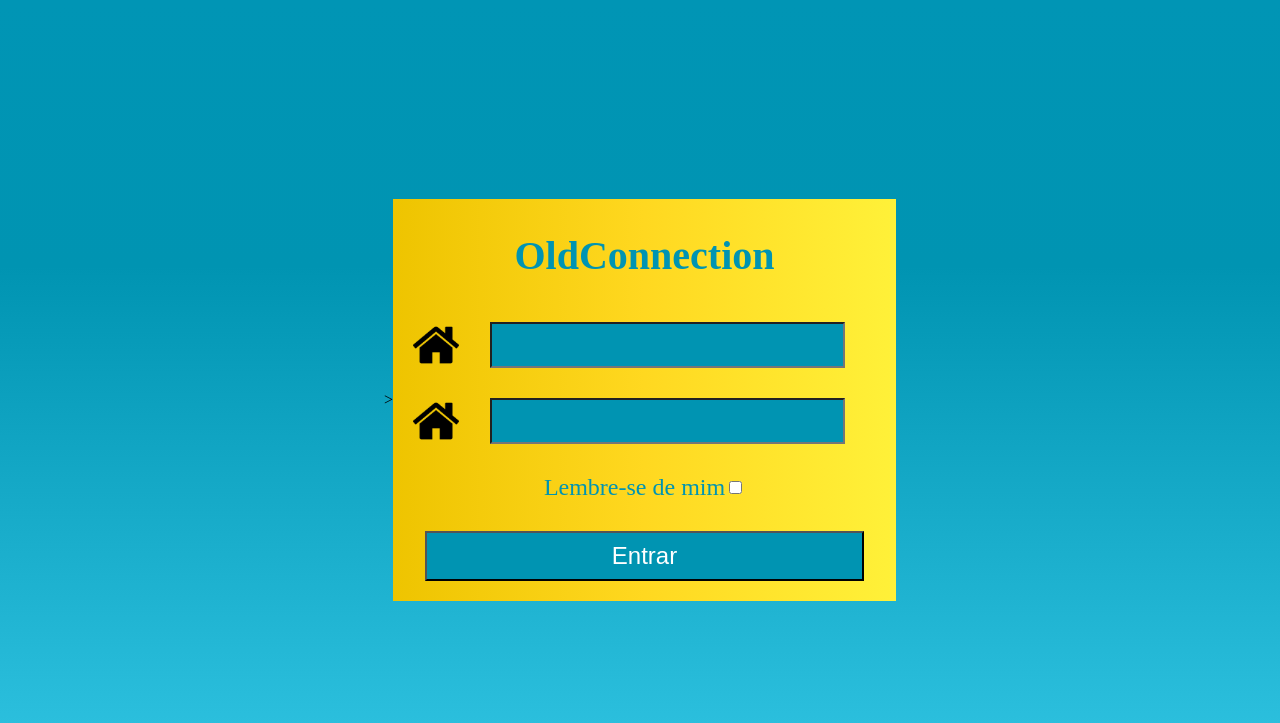
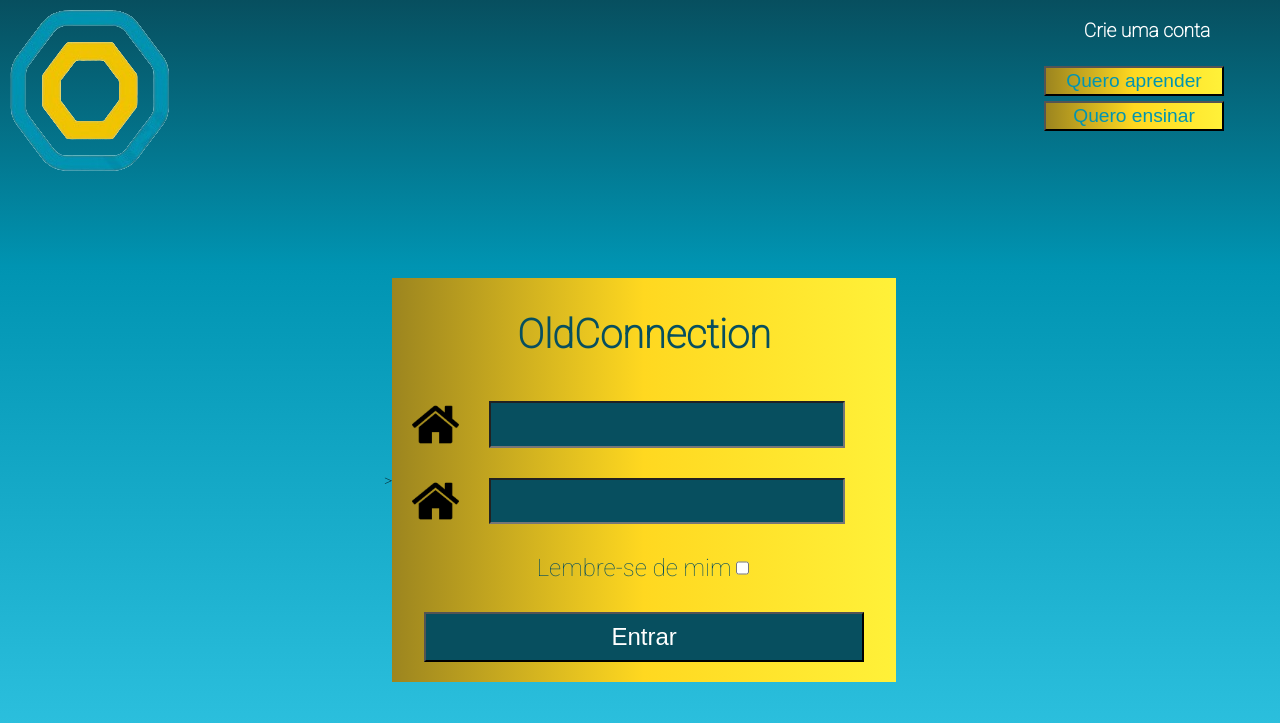
Before and after one commit to ICEI-PUC-Minas-PBR-SI/pbr-si-ads-2023-2-p1-tiaw-g12-oldconnection, a plain HTML site: page src/index.html in a window 1280 px wide. Drawn offline with Linux system fonts and the light colour scheme.

Commit message:
implementação da tela de login

```diff
--- a/src/css/login.css
+++ b/src/css/login.css
@@ -1,17 +1,20 @@
+@import url('https://fonts.googleapis.com/css2?family=Roboto:wght@100&display=swap');
 
 body{
     padding: 0;
     margin: 0;
     height: 100vh;
+    font-family: 'Roboto', sans-serif;
 
-    background: linear-gradient(#0095B5,#0094B2,#19ADCB,#32C6E4);
+    background: linear-gradient(#074f5f,#0094B2,#19ADCB,#32C6E4);
+    /*background: linear-gradient(#32C6E4,#0094B2,#19ADCB,#074f5f);*/
 
 }
 
 .main-container{
     display: grid;
     grid-template-columns: 20% 20% 20% 20% 20%;
-    grid-template-rows: 20% 20% 20% 20% 20%;
+    grid-template-rows: 30% 20% 20% 20% 10%;
 }
 
 header{
@@ -21,6 +24,49 @@ header{
     grid-row-start: 1;
     grid-row-end: 2;
     /*background-color: azure;*/
+}
+
+.header-container{
+    display: grid;
+    grid-template-columns: 33% 1fr 20%;
+    grid-template-rows: 100%;
+}
+
+.logo-container{
+    padding: 10px;
+    grid-column-start: 1;
+    grid-column-end: 2;
+}
+
+.nova-conta-container{
+    grid-column-start: 3;
+    grid-column-end: 4;
+}
+
+.nova-conta-container .nova-conta-item{
+    padding-left: 20px;
+    padding-right: 30px;
+    padding-bottom: 5px;
+}
+
+.nova-conta-container .nova-conta-item h3{
+    text-align: center;
+    font-size: 1.2em;
+    color:white;
+}
+
+.nova-conta-container .nova-conta-item button{
+
+    background: linear-gradient(to right,#9c851f, #FFD820, #FFF139);
+    color:#0094B2;
+    font-size: 1.2em;
+    width: 180px;
+    height: 30px;
+}
+
+.nova-conta-container .nova-conta-item button:hover{
+    background: linear-gradient(to right,#FFF139, #FFD820, #9c851f);
+    color: white;
 }
 
 main{
@@ -42,15 +88,21 @@ main{
     height: 100%;
 }
 
+
+
 .login-form{
 
-    background: linear-gradient(to right,#EEC400, #FFD820, #FFF139);
+    background: linear-gradient(to right,#9c851f, #FFD820, #FFF139);
 }
 
 .login-form h1{
-    color: #0094B2;
+    color: #074f5f;
     font-size: 2.5em;
     text-align: center;
+}
+
+.login-form:hover{
+    background: linear-gradient(to right,#FFF139, #FFD820, #9c851f);
 }
 
 .login-form-component{
@@ -68,7 +120,7 @@ main{
 
 .login-form-component .login-textbox{
     width: 75%;
-    background-color: #0094B2;
+    background-color: #074f5f;
     font-size: 1.5em;
     color: white;
     margin: 0 auto;
@@ -76,7 +128,7 @@ main{
 
 
 .login-form-component .login-label{
-    color:#0094B2;
+    color:#074f5f;
     font-size: 1.5em;
 }
 
@@ -87,7 +139,7 @@ main{
 .login-form-component button{
     width: 95%;
     height: 50px;
-    background-color: #0094B2;
+    background-color: #074f5f;
 
     font-size: 1.5em;
     color: white;
--- a/src/index.html
+++ b/src/index.html
@@ -7,6 +7,27 @@
     </head>
     <body class="main-container">
         <header>
+
+            <div class="header-container">
+                <div class="logo-container">
+                    <img src="imgs/Logos/logo-img.png" alt="Início" onclick="console.log('botão')">
+                </div>
+                <div class="nova-conta-container">
+                    <div class="nova-conta-item">
+                        <h3>Crie uma conta</h3>
+                    </div>
+
+                    <div class="nova-conta-item">
+                        <button onclick="on_criar_conta_responsavel()">Quero aprender</button>
+                    </div>
+
+
+                    <div class="nova-conta-item">
+                        <button onclick="on_criar_conta_orientador()">Quero ensinar</button>
+                    </div>
+
+                </div>
+            </div>
 
         </header>
         <main>
--- a/src/js/login.js
+++ b/src/js/login.js
@@ -4,3 +4,13 @@ function on_login()
 {
     window.location.replace("main.html");
 }
+
+function on_criar_conta_responsavel()
+{
+
+}
+
+function on_criar_conta_orientador()
+{
+
+}
```
